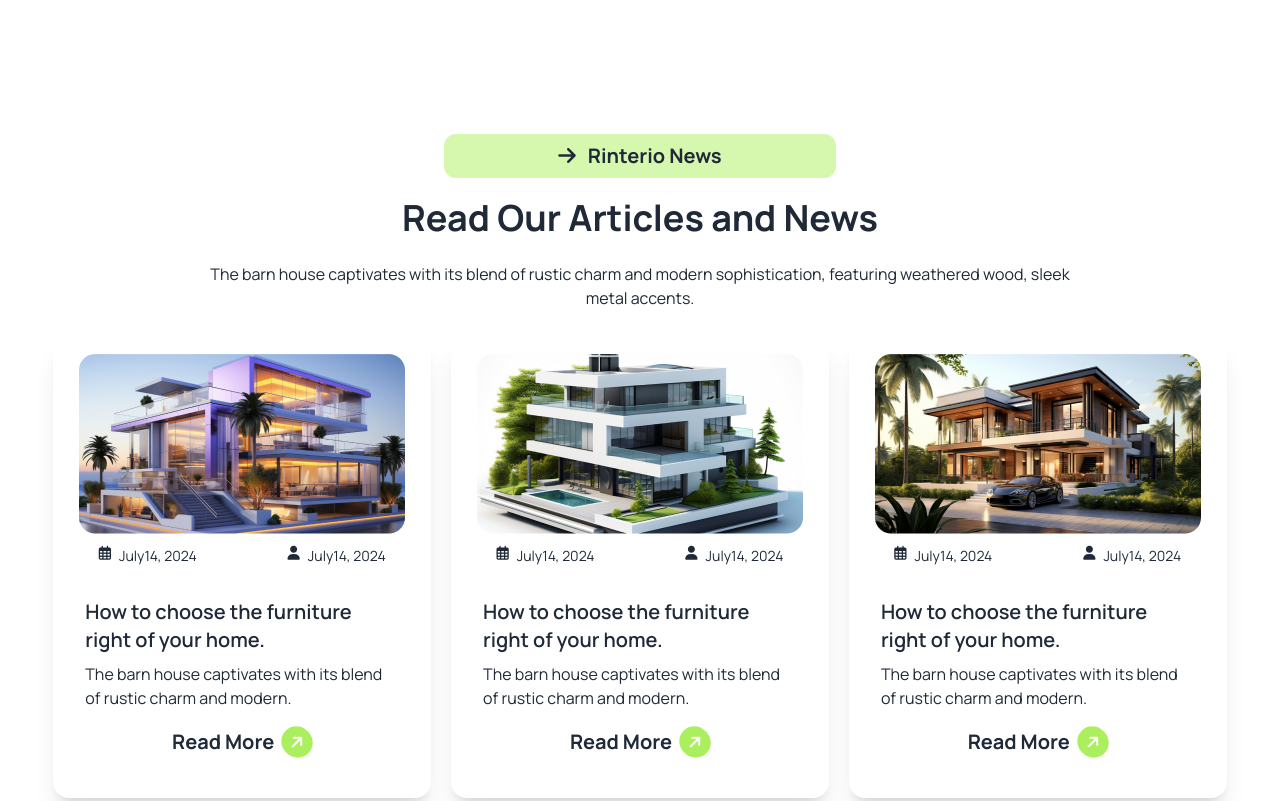
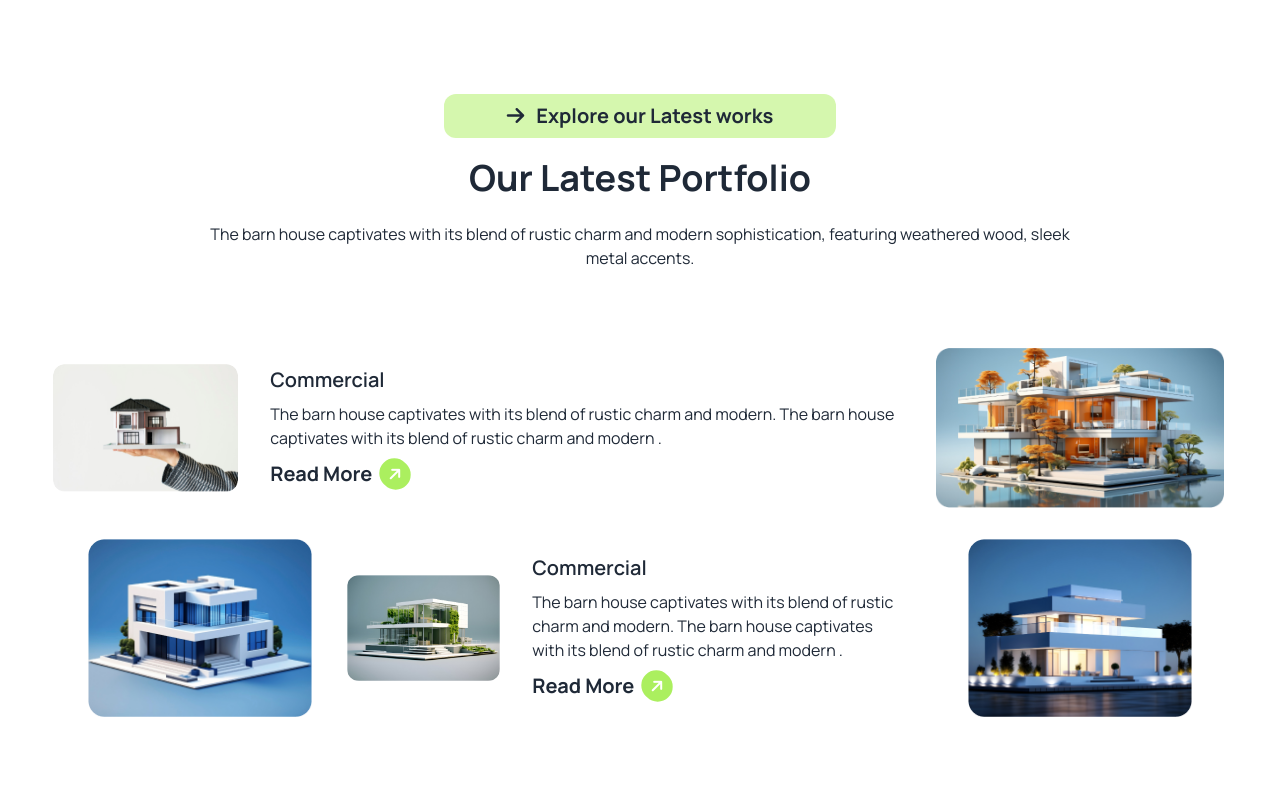
Before and after one commit to PritomChakma/PH-Assignment-3, a plain HTML site: page index.html in a window 1280 px wide. Shown: the part 2497-3298 px from the top of the page. Drawn offline with nearby package versions, Linux system fonts and the light colour scheme.

Commit message:
Latest Portfolio and ph-3-finished

```diff
--- a/index.html
+++ b/index.html
@@ -5,7 +5,7 @@
   <meta charset="UTF-8">
   <meta name="viewport" content="width=device-width, initial-scale=1.0">
   <title>PH-Assignment-3</title>
-  <link rel="icon" type="image/x-icon" href="assets/headLogo.jpg">
+  <link rel="icon" type="image/x-icon" href="assets/headLogo.webp">
 
   <!-- Tailwind css and DaisyUi CDN -->
   <link href="https://cdn.jsdelivr.net/npm/daisyui@4.12.10/dist/full.min.css" rel="stylesheet" type="text/css" />
@@ -291,8 +291,110 @@
 
 
     <!-- Our Latest Portfolio -->
-    <section>
-      <!-- i will try leter -->
+    <section class="mt-24">
+      <div>
+
+        <!-- text -->
+        <div class=" text-center">
+          <div class="mx-auto">
+            <div
+              class="flex items-center place-content-center bg-light-btn p-2 lg:px-5 text-xl gap-3 font-bold w-2/4 lg:w-1/3 text-center mx-auto rounded-xl mt-5 mb-5">
+              <i class="fa-solid fa-arrow-right"></i>
+              <p>Explore our Latest works</p>
+            </div>
+            <h1 class="text-4xl font-bold">Our Latest Portfolio</h1>
+            <p class="py-6 lg:w-9/12 mx-auto">
+              The barn house captivates with its blend of rustic charm and modern sophistication, featuring weathered
+              wood, sleek
+              metal accents.
+            </p>
+          </div>
+        </div>
+
+        <!-- Image and Title section -->
+        <div class="md:grid md:grid-cols-4 md:grid-row-2 mt-10 ">
+
+          <!-- grid 1 -->
+          <div class="md:flex items-center md:col-span-3 ,d:w-10/12 ">
+            <!-- image -->
+            <figure class="pt-5 px-5 md:pt-0 md:px-0 mx-auto">
+              <img src="assets/img1.png" alt="Shoes" class="rounded-xl w-96 md:w-72" />
+            </figure>
+            <!-- title -->
+            <div class="items-center">
+
+              <div class="card-body  ">
+                <h2 class="card-title font-semibold">Commercial</h2>
+                <p>The barn house captivates with its blend of rustic charm and modern. The barn house captivates with
+                  its blend of rustic
+                  charm and modern .</p>
+
+                <button class="flex gap-2  items-center">
+                  <h3 class="text-xl font-bold">Read More</h3>
+                  <i class="fa-solid fa-arrow-right -rotate-45 bg-btn-color text-white p-2 rounded-full"></i>
+                </button>
+              </div>
+
+            </div>
+
+          </div>
+
+          <!-- grid 2 -->
+
+          <div class="md:flex items-center ">
+            <!-- image -->
+            <figure class="pt-5 px-5 md:pt-0 md:px-0 mx-auto">
+              <img src="assets/img2.png" alt="Shoes" class="rounded-xl w-96 md:w-72" />
+            </figure>
+          </div>
+
+          <!-- grid 3 -->
+
+          <div class="md:flex items-center">
+            <!-- image -->
+            <figure class="pt-5 px-5 md:pt-0 md:px-0 mx-auto">
+              <img src="assets/img3.png" alt="Shoes" class="rounded-xl w-96 md:w-56" />
+            </figure>
+          </div>
+
+          <!-- grid 4 -->
+
+          <div class="md:flex items-center md:col-span-2 ">
+            <!-- image -->
+            <figure class="pt-5 px-5 md:pt-0 md:px-0 mx-auto">
+              <img src="assets/img4.png" alt="Shoes" class="rounded-xl w-96 " />
+            </figure>
+            <!-- title -->
+            <div class="items-center">
+
+              <div class="card-body  ">
+                <h2 class="card-title font-semibold">Commercial</h2>
+                <p>The barn house captivates with its blend of rustic charm and modern. The barn house captivates with
+                  its blend of rustic
+                  charm and modern .</p>
+
+                <button class="flex gap-2  items-center">
+                  <h3 class="text-xl font-bold">Read More</h3>
+                  <i class="fa-solid fa-arrow-right -rotate-45 bg-btn-color text-white p-2 rounded-full"></i>
+                </button>
+              </div>
+
+            </div>
+
+          </div>
+
+
+          <!-- grid 5 -->
+          <div class="md:flex items-center ">
+            <!-- image -->
+            <figure class="pt-5 px-5 md:pt-0 md:px-0 mx-auto">
+              <img src="assets/img5.png" alt="Shoes" class="rounded-xl w-96 md:w-56" />
+            </figure>
+          </div>
+
+
+
+        </div>
     </section>
 
     <!-- Articles and News -->
@@ -318,7 +420,7 @@
         <!-- cart -->
 
         <div
-          class="md:grid md:grid-cols-2 md:grid-row-2 lg:grid lg:grid-cols-3 gap-5 space-y-5 lg:space-y-0 md:space-y-0">
+          class="md:grid md:grid-cols-2 md:grid-row-2 lg:grid lg:grid-cols-3 gap-5 space-y-5 lg:space-y-0 md:space-y-0 mt-10">
 
 
           <!-- cart 1 -->
@@ -476,7 +578,7 @@
 
   <!-- Footer section -->
   <footer class="mx-auto bg-black p-10 h-[550px] mt-24">
-    <div class=" text-center p-5">
+    <div class=" text-center p-5 lg:mt-20">
 
       <!-- text -->
       <div class="mx-auto">
@@ -494,7 +596,7 @@
       </div>
 
       <div class=" place-content-center text-white  mx-center items-center  mt-5">
-        <ul class="space-y-5 md:space-y-0 md:grid md:grid-cols-5 place-content-center items-center ">
+        <ul class="space-y-5 md:space-y-0 md:flex gap-10 place-content-center items-center ">
           <li><a class="link link-hover">Home</a></li>
           <li><a class="link link-hover">Services</a></li>
           <li><a class="link link-hover">Portfolio</a></li>
```
Also changed, not shown: assets/headLogo.jpg (deleted), assets/headLogo.webp (added).
